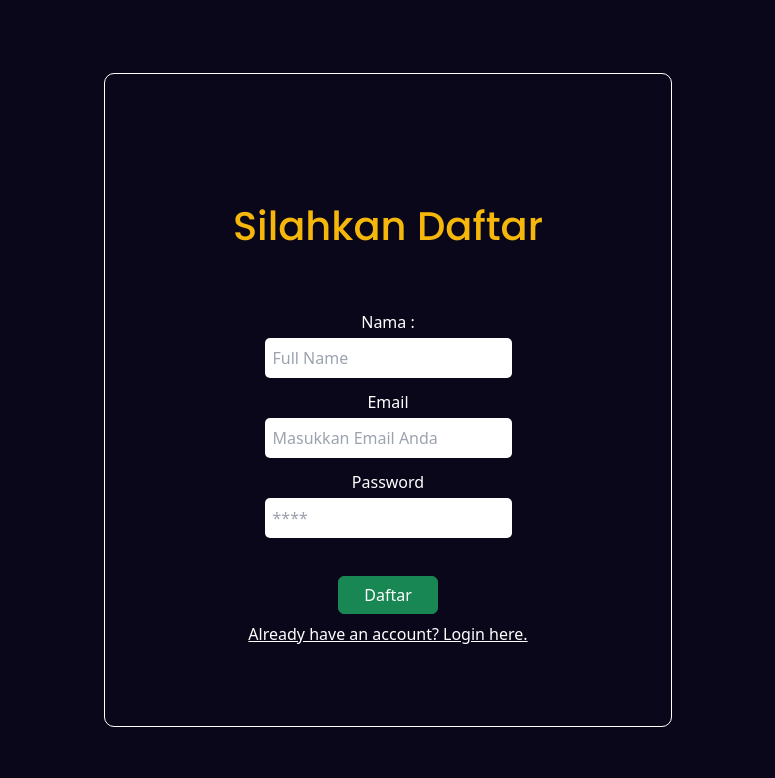
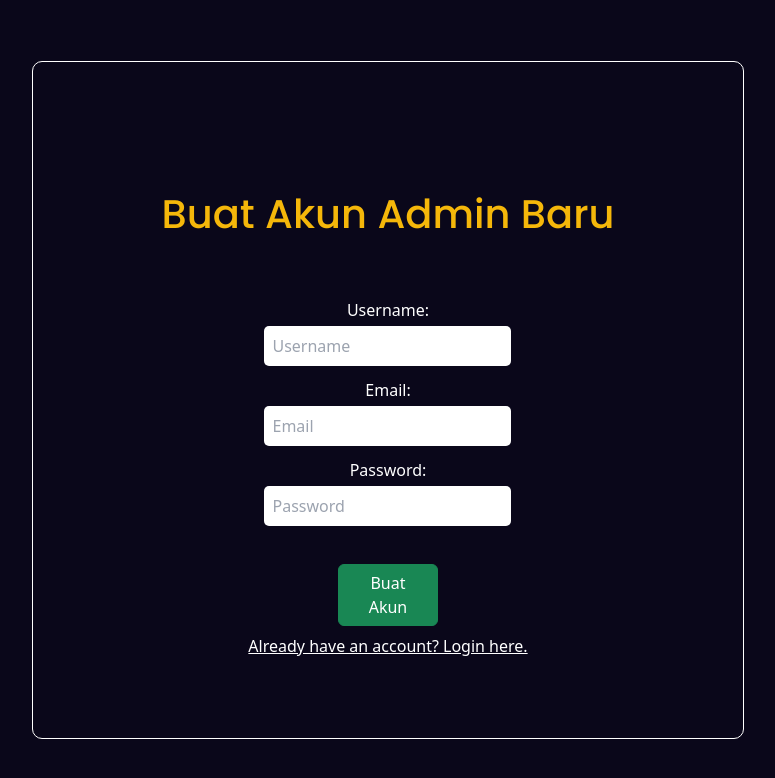
Before and after one commit to Daexaf/Project-Skripsi, a React (Create React App) app: page /Register in a window 1280 px wide. Shown: the top 778 px of the page, without its empty margins (252-1027 px from the left). Built offline with nearby package versions, Linux system fonts and the light colour scheme; no server answers.

Commit message:
fixing register admin

```diff
--- a/src/components/dashboard-admin/admin/Admin.jsx
+++ b/src/components/dashboard-admin/admin/Admin.jsx
@@ -68,10 +68,10 @@ const AdminAcc = () => {
               </thead>
               <tbody>
                 {viewData.map((element, index) => (
-                  <>
+                  <React.Fragment key={element.id_admins}>
                     <tr
                       className="bg-white border-b dark:bg-gray-800 dark:border-gray-700"
-                      key={index}
+                      key={element.id_admins}
                     >
                       <td className="py-4 px-6 font-medium text-gray-900 whitespace-nowrap dark:text-black">
                         {element.username}
@@ -143,7 +143,7 @@ const AdminAcc = () => {
                         id_admins={selectedId}
                       />
                     )}
-                  </>
+                  </React.Fragment>
                 ))}
               </tbody>
             </table>
--- a/src/pages/RegisterAdmin.jsx
+++ b/src/pages/RegisterAdmin.jsx
@@ -1,54 +1,82 @@
 import { useNavigate } from "react-router-dom";
 import React, { useState } from "react";
+import axios from "axios";
+import { API_URL2 } from "../utils/constants";
 
 export const Register = () => {
   const navigate = useNavigate();
-  const [email] = useState("");
-  // const [pass, setPass] = useState("");
-  // const [name, setName] = useState("");
-  const handleSubmit = (e) => {
+  const [formData, setFormData] = useState({
+    username: "",
+    email: "",
+    password: "",
+  });
+
+  const handleChange = (e) => {
+    const { name, value } = e.target;
+    setFormData((prevFormData) => ({
+      ...prevFormData,
+      [name]: value,
+    }));
+  };
+
+  const handleSubmit = async (e) => {
     e.preventDefault();
+    try {
+      // Kirim data ke backend untuk membuat akun admin baru
+      const response = await axios.post(API_URL2 + "admin", formData);
+      console.log(response.data); // Respons dari backend (opsional, bisa dihandle sesuai kebutuhan)
+      alert("Akun admin baru berhasil dibuat!");
+      navigate("/Login");
+      // Setelah berhasil membuat akun, Anda bisa menavigasi ke halaman lain, misalnya halaman login.
+    } catch (error) {
+      console.error("Error:", error);
+      alert("Gagal membuat akun admin baru. Silahkan coba lagi.");
+    }
   };
 
   return (
     <div className="App">
       <div className="auth-form-container">
         <form onSubmit={handleSubmit} className="register-form">
-          <h1 className="text-center p-5">Silahkan Daftar</h1>
-          <label htmlFor="Fullname" className="text-white">
-            Nama :
+          <h1 className="text-center p-5">Buat Akun Admin Baru</h1>
+          <label htmlFor="username" className="text-white">
+            Username:
           </label>
           <input
             className="p-2 mb-2 text-black"
-            // value={name}
-            name="name"
-            id="name"
-            placeholder="Full Name"
+            type="text"
+            name="username"
+            value={formData.username}
+            onChange={handleChange}
+            placeholder="Username"
+            required
           />
           <label htmlFor="email" className="text-white">
-            Email
+            Email:
           </label>
           <input
             className="p-2 mb-2 text-black"
-            // value={email}
             type="email"
-            placeholder="Masukkan Email Anda"
-            id="email"
             name="email"
+            value={formData.email}
+            onChange={handleChange}
+            placeholder="Email"
+            required
           />
           <label htmlFor="password" className="text-white">
-            Password
+            Password:
           </label>
           <input
             className="p-2 text-black mb-2"
-            // value={pass}
             type="password"
-            placeholder="****"
-            id="password"
             name="password"
+            value={formData.password}
+            onChange={handleChange}
+            placeholder="Password"
+            required
           />
           <button type="submit" className="btn btn-success submit mb-2">
-            Daftar
+            Buat Akun
           </button>
         </form>
         <button className="link-btn" onClick={() => navigate("/Login")}>
```
